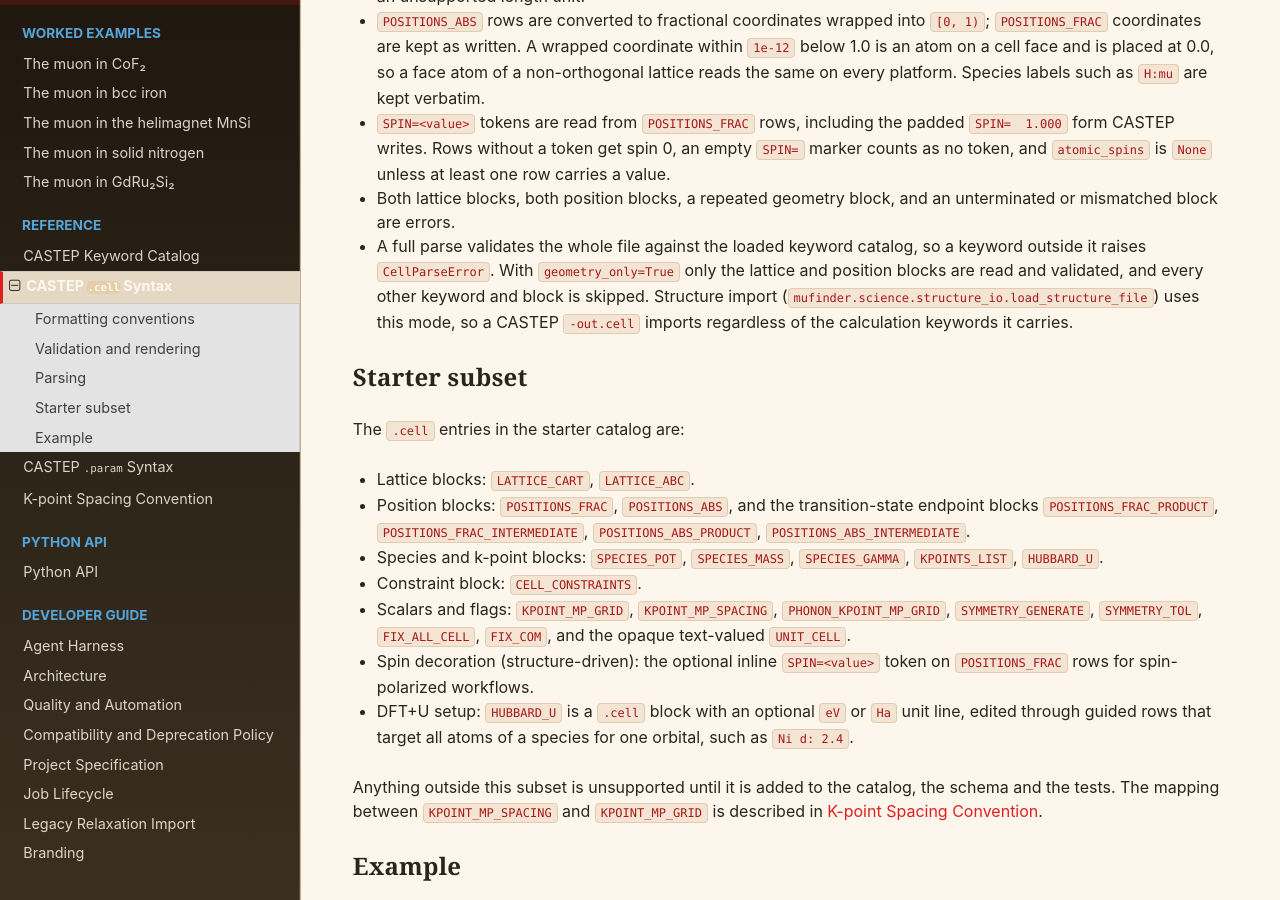
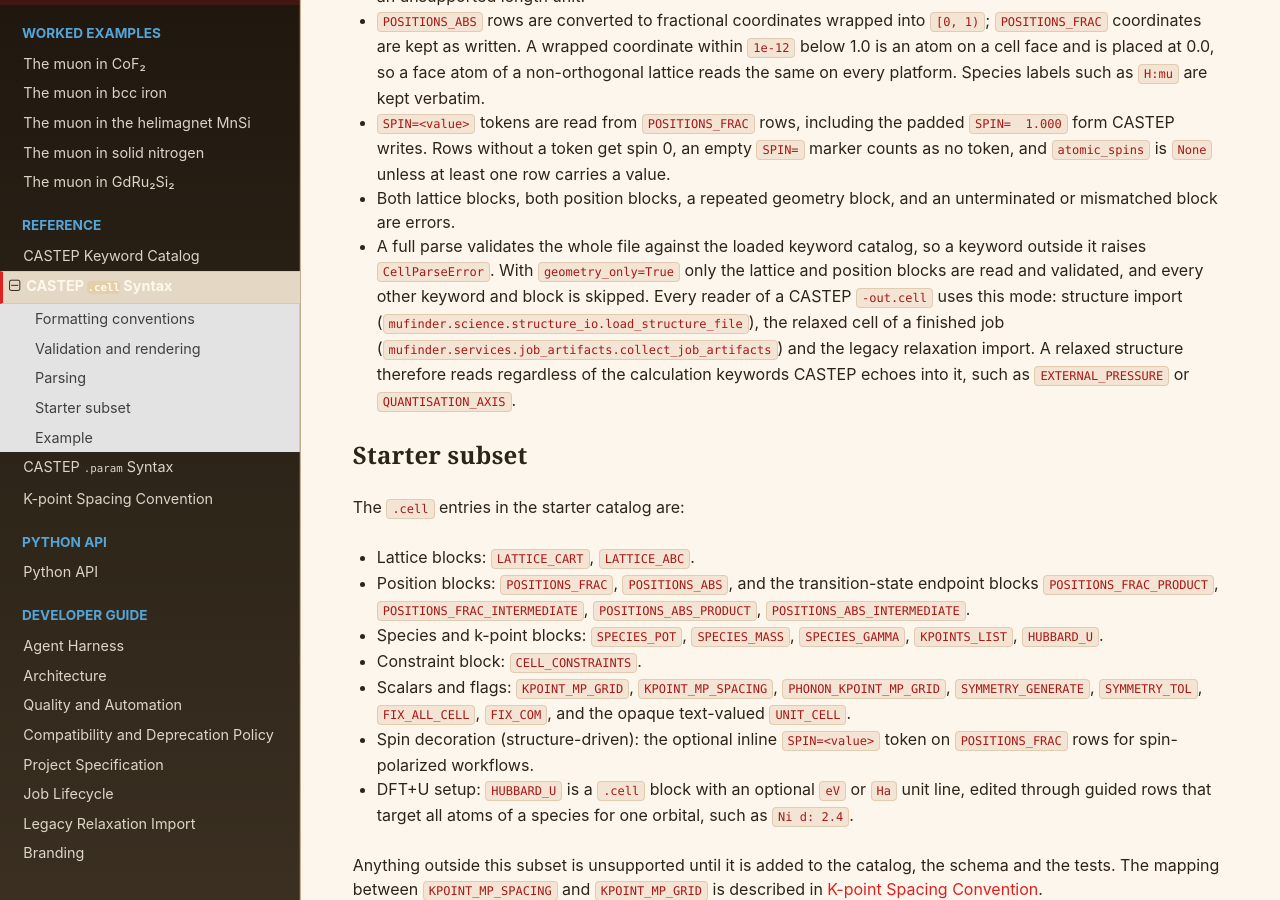
Before and after one commit to BenHuddart/mufinder, a Sphinx documentation site: the page built from docs/castep/cell_syntax.rst, in a window 1280 px wide and 900 px high, scrolled down 1254 px. Built offline with Sphinx 7.4.7 and the Read the Docs theme 3.1.0, drawn with Linux system fonts in a browser that asks for light colours.

Commit message:
fix: read relaxed -out.cell files for their geometry only
A CASTEP -out.cell echoes the run's settings, and keywords outside the
loaded catalog (EXTERNAL_PRESSURE, for one) made the job-artifact
collector and the legacy import reject a finished relaxation. Both now
parse the relaxed cell with geometry_only=True, as structure import does.

Co-Authored-By: Claude Opus 5.5 <noreply@anthropic.com>

```diff
--- a/docs/castep/cell_syntax.rst
+++ b/docs/castep/cell_syntax.rst
@@ -76,10 +76,13 @@ the package.
 - A full parse validates the whole file against the loaded keyword catalog, so
   a keyword outside it raises ``CellParseError``. With ``geometry_only=True``
   only the lattice and position blocks are read and validated, and every other
-  keyword and block is skipped. Structure import
-  (``mufinder.science.structure_io.load_structure_file``) uses this mode, so a
-  CASTEP ``-out.cell`` imports regardless of the calculation keywords it
-  carries.
+  keyword and block is skipped. Every reader of a CASTEP ``-out.cell`` uses
+  this mode: structure import
+  (``mufinder.science.structure_io.load_structure_file``), the relaxed cell of a
+  finished job (``mufinder.services.job_artifacts.collect_job_artifacts``) and
+  the legacy relaxation import. A relaxed structure therefore reads regardless
+  of the calculation keywords CASTEP echoes into it, such as
+  ``EXTERNAL_PRESSURE`` or ``QUANTISATION_AXIS``.
 
 Starter subset
 --------------
```
Also changed, not shown: docs/castep_keyword_catalog.rst (+6 -6 lines), 6 other files.
